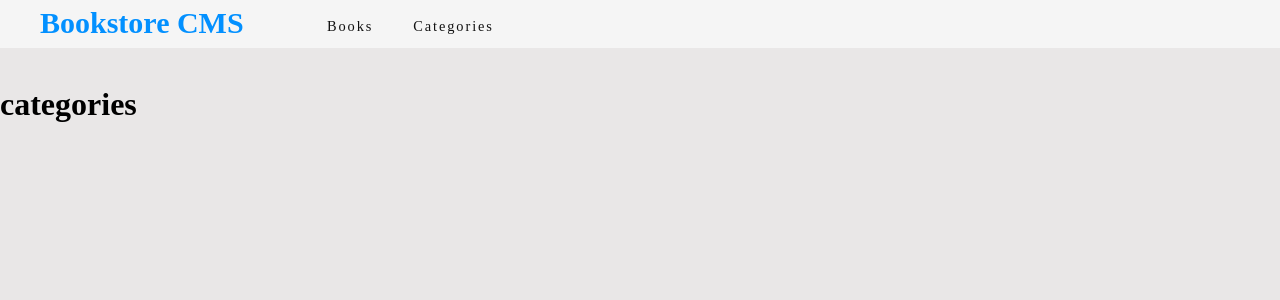
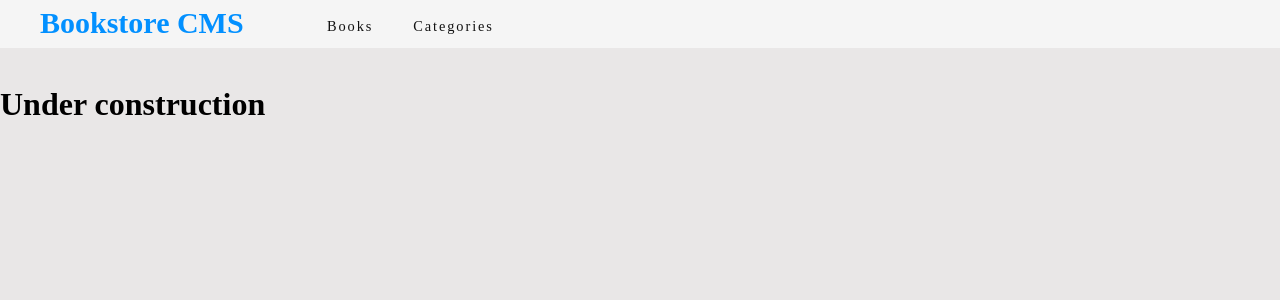
Before and after one commit to melkamu12/bookstore, a React (Create React App) app: page /categories in a window 1280 px wide. Shown: the top 300 px of the page. Built offline with nearby package versions, Linux system fonts and the light colour scheme.

Commit message:
add reducers and actions and style the component

```diff
--- a/src/components/Categories.js
+++ b/src/components/Categories.js
@@ -1,6 +1,6 @@
 const Categories = () => (
   <>
-    <h1>categories</h1>
+    <h1>Under construction</h1>
   </>
 );
 export default Categories;
```
